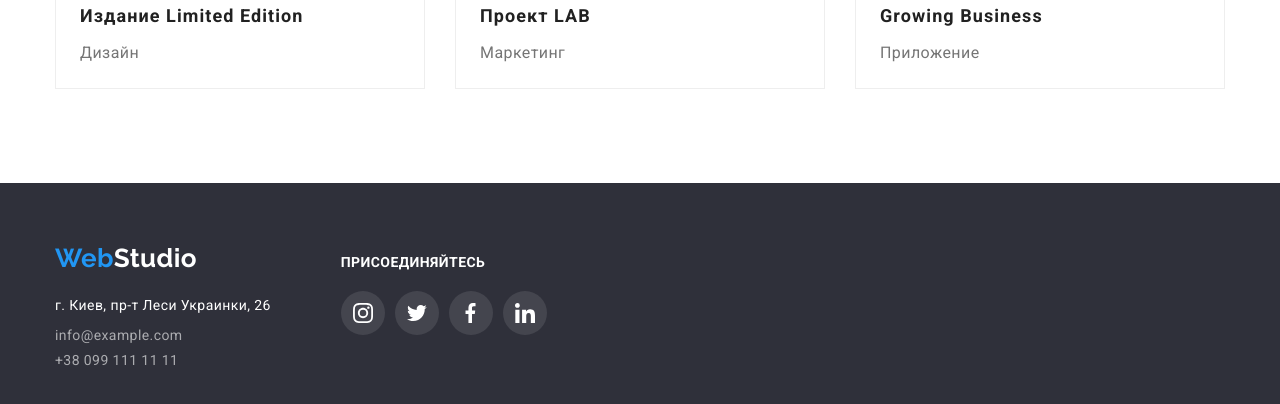
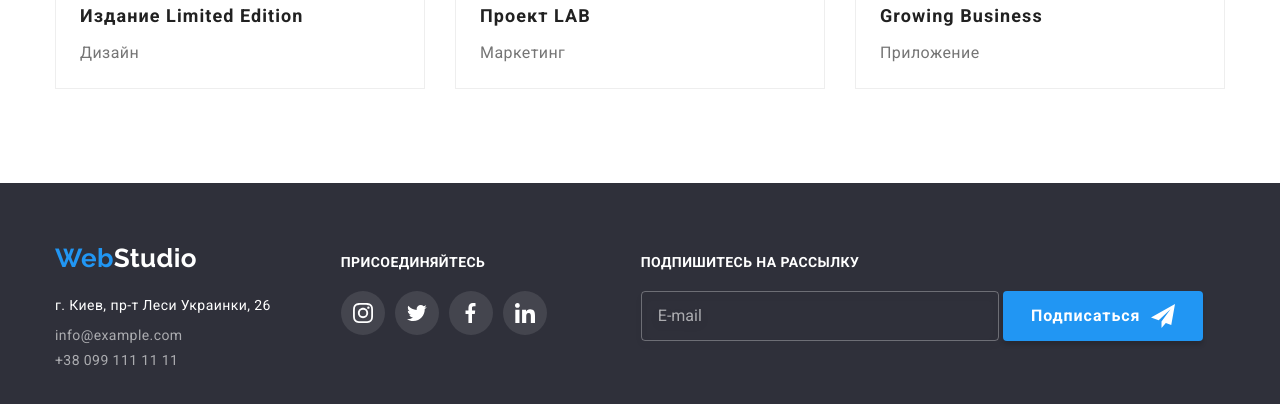
Before and after one commit to Glitch458/goit-markup-hw-06, a plain HTML site: page portfolio.html in a window 1280 px wide. Shown: the part 1449-1853 px from the top of the page. Drawn offline with nearby package versions, Linux system fonts and the light colour scheme.

Commit message:
убрал выступающую рамку в чекбоксе

```diff
--- a/css/styles.css
+++ b/css/styles.css
@@ -665,19 +665,20 @@ button {
   width: 16px;
   height: 15px;
   margin-right: 7px;
+  transition: opacity 250ms cubic-bezier(0.4, 0, 0.2, 1);
 }
 
 .checkbox-icon-active {
   position: absolute;
   opacity: 0;
-
-  transition: opacity 250ms cubic-bezier(0.4, 0, 0.2, 1),
-    background-color 250ms cubic-bezier(0.4, 0, 0.2, 1);
+  background-color: var(--accent);
 }
 .policy-checkbox:checked + * .checkbox-icon-active {
-  background-color: var(--accent);
   opacity: 1;
   border-radius: 2px;
+}
+.policy-checkbox:checked + * .checkbox-icon-inactive {
+  opacity: 0;
 }
 
 .policy-link {
--- a/portfolio.html
+++ b/portfolio.html
@@ -291,6 +291,17 @@
           </li>
         </ul>
       </div>
+
+      <!-- Подписка -->
+      <form class="subscribe-container">
+        <b class="footer-socials-title">Подпишитесь на рассылку</b>
+        <input class="subscribe-input" type="email" placeholder="E-mail" name="email">
+        <button class="subscribe-button" type="submit">Подписаться
+          <svg class="subscribe-icon">
+            <use href="./images/icons.svg#send"></use>
+          </svg>
+        </button>
+      </form>
     </div>
   </footer>
 </body>
```
